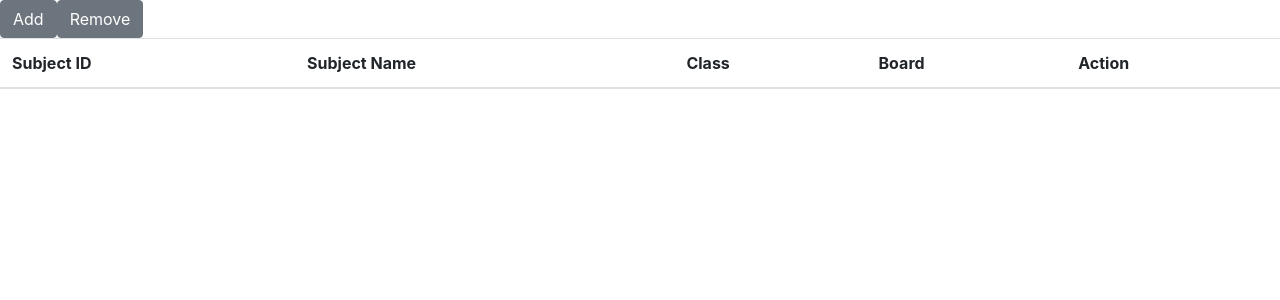
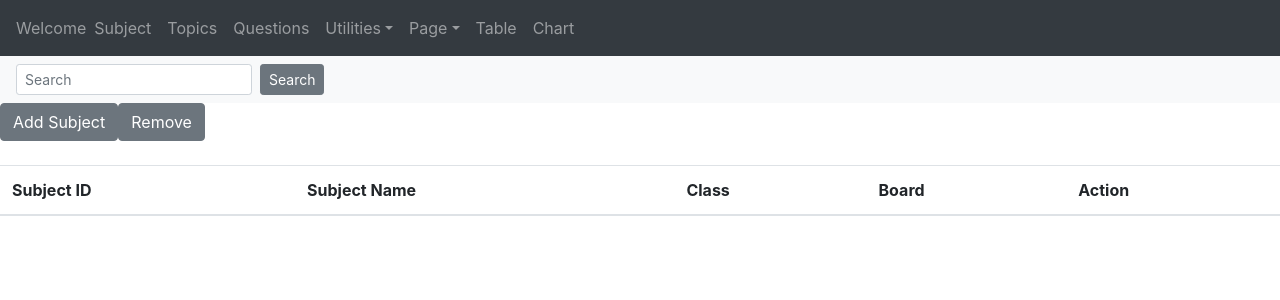
Before and after one commit to roshani97/Simlple_vue_js_task, a Vue app: page / in a window 1280 px wide. Shown: the top 300 px of the page. Built offline with nearby package versions, Linux system fonts and the light colour scheme.

Commit message:
add navigation

```diff
--- a/src/components/HelloWorld.vue
+++ b/src/components/HelloWorld.vue
@@ -1,6 +1,46 @@
 <template>
-<div id="hello">
-<b-button v-b-modal.modal-1 >Add</b-button>
+  <div id="hello">
+  <div id="navi1">
+     <b-navbar type="dark" variant="dark">
+    <b-navbar-nav>
+      <b-nav-text>Welcome</b-nav-text>
+      <b-nav-item href="#">Subject</b-nav-item>
+      <b-nav-item href="#">Topics</b-nav-item>
+      <b-nav-item href="#">Questions</b-nav-item>
+
+      <!-- Navbar dropdowns -->
+      <b-nav-item-dropdown text="Utilities" right>
+        <b-dropdown-item href="#">list1</b-dropdown-item>
+        <b-dropdown-item href="#">list2</b-dropdown-item>
+        <b-dropdown-item href="#">list3</b-dropdown-item>
+        <b-dropdown-item href="#">list</b-dropdown-item>
+      </b-nav-item-dropdown>
+
+      <b-nav-item-dropdown text="Page" right>
+          <b-dropdown-item href="#">p1</b-dropdown-item>
+          <b-dropdown-item href="#">p2</b-dropdown-item>
+          <b-dropdown-item href="#">p3</b-dropdown-item>
+          <b-dropdown-item href="#">p4</b-dropdown-item>
+        </b-nav-item-dropdown>
+
+      <b-nav-item href="#" >Table</b-nav-item>
+      <b-nav-item href="#">Chart</b-nav-item>
+    </b-navbar-nav>
+  </b-navbar>
+  </div>
+  <div id="navi2">
+  <div>
+  <b-navbar type="light" variant="light">
+    <b-nav-form>
+          <b-form-input size="sm" class="mr-sm-2" placeholder="Search"></b-form-input>
+          <b-button size="sm" class="my-2 my-sm-0" type="submit">Search</b-button>
+        </b-nav-form>
+  </b-navbar>
+</div>
+  </div>
+
+  <div id="sub_list">
+    <b-button v-b-modal.modal-1 >Add Subject</b-button>
     <b-modal id="modal-1" title="ADD SUBJECT DETAILS" hide-footer>
     <table>
     <tr><td>Subject ID</td><td><input type="text" v-model="sid"></td></tr>
@@ -12,6 +52,7 @@
     </table>
   </b-modal>
 <b-button  @click="deleteTableRow()">Remove</b-button>
+<br>
 <br>
 <table  class="table table-striped">
 <thead>
@@ -39,6 +80,7 @@
 </tr>
 </table>
 </div>
+  </div>
 
 </template>
 
```
